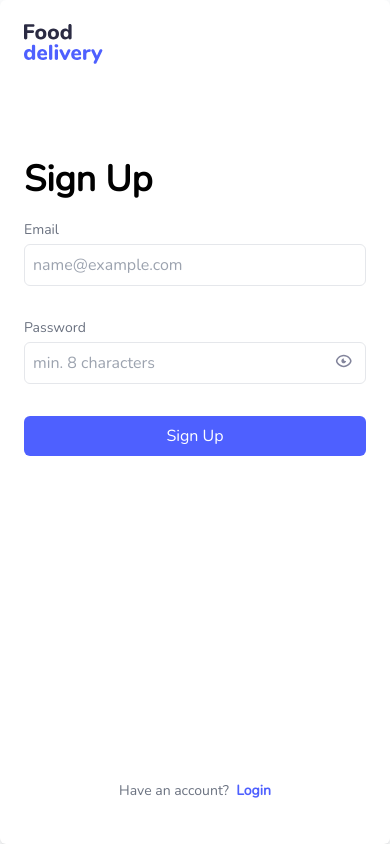
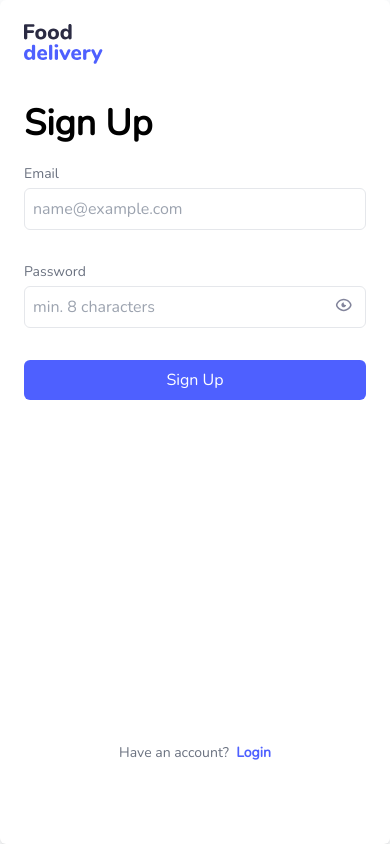
Before and after one commit to sayuj1/food-delivery, a React (Create React App) app: page /signup in a window 390 px wide. Built offline with nearby package versions, Linux system fonts and the light colour scheme.

Commit message:
change item alignments of AuthForm

```diff
--- a/src/components/auth/AuthForm.jsx
+++ b/src/components/auth/AuthForm.jsx
@@ -71,11 +71,11 @@ const AuthForm = props => {
         <div className='grid grid-cols-1 lg:grid-cols-12 w-full'>
           {alert && <Alert type={alert?.type} message={alert?.message} />}
 
-          <div className='col-span-12 lg:col-span-5  h-full p-6 space-y-6 bg-white shadow-md hover:shadow-lg rounded-md'>
+          <div className='col-span-12 lg:col-span-5  h-full px-6 pt-6 md:pb-6 space-y-6 bg-white shadow-md hover:shadow-lg rounded-md'>
             <img
               src={'assets/foodDeliveryLogo.svg'}
               alt='food-delivery-logo'
-              className='md:mx-[120px] mb-24'
+              className='md:mx-[120px] mb-10 lg:mb-24'
             />
             <div className='md:mx-[120px] items-center h-3/4 mt-24'>
               <div className='text-4xl font-bold text-gray-1000 mb-5' data-testid='title'>
@@ -184,14 +184,14 @@ const AuthForm = props => {
               </form>
             </div>
             {title === 'Login' ? (
-              <div className='text-sm text-gray-500 flex justify-center items-end  '>
+              <div className='text-sm text-gray-500 flex justify-center items-end '>
                 Don't have an account?
                 <Link to='/signup' className='text-sm text-[#4E60FF] font-bold'>
                   &nbsp; Sign up
                 </Link>
               </div>
             ) : (
-              <div className='text-sm text-gray-500 flex justify-center'>
+              <div className='text-sm text-gray-500 flex justify-center items-end'>
                 Have an account?
                 <Link to='/login' className='text-sm text-[#4E60FF] font-bold'>
                   &nbsp; Login
```
